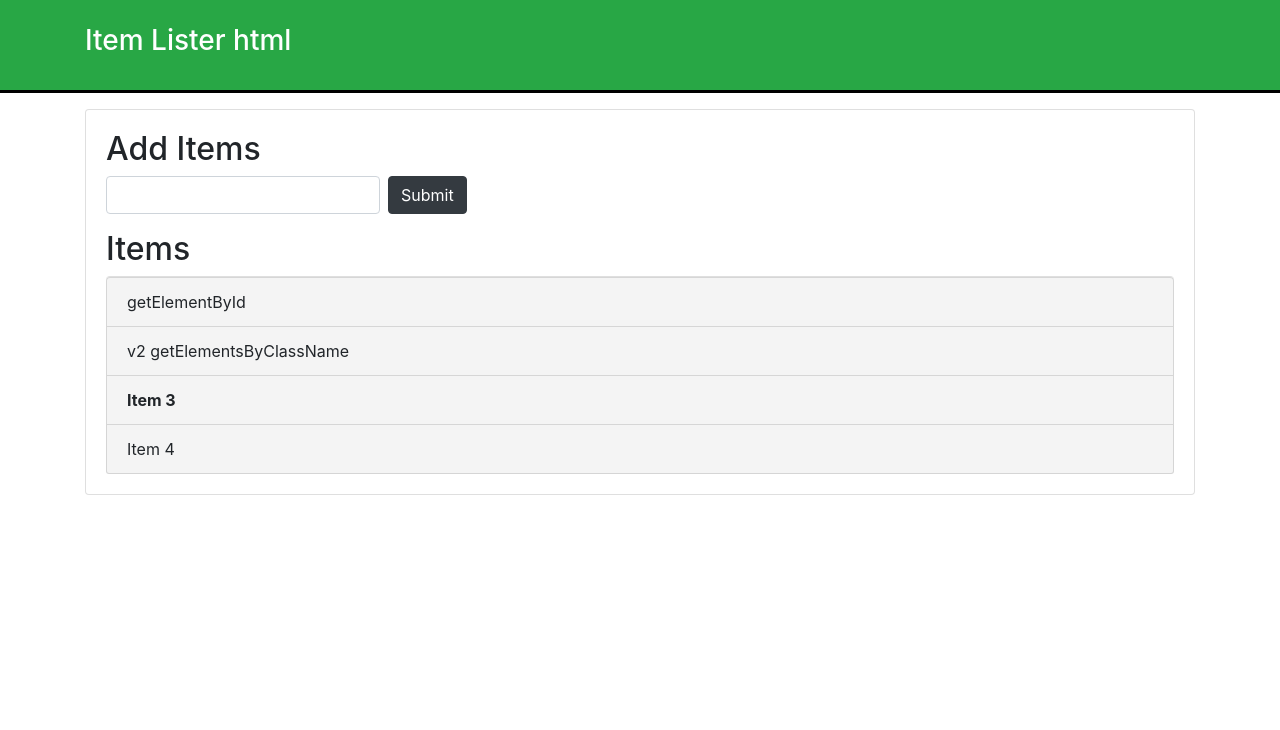
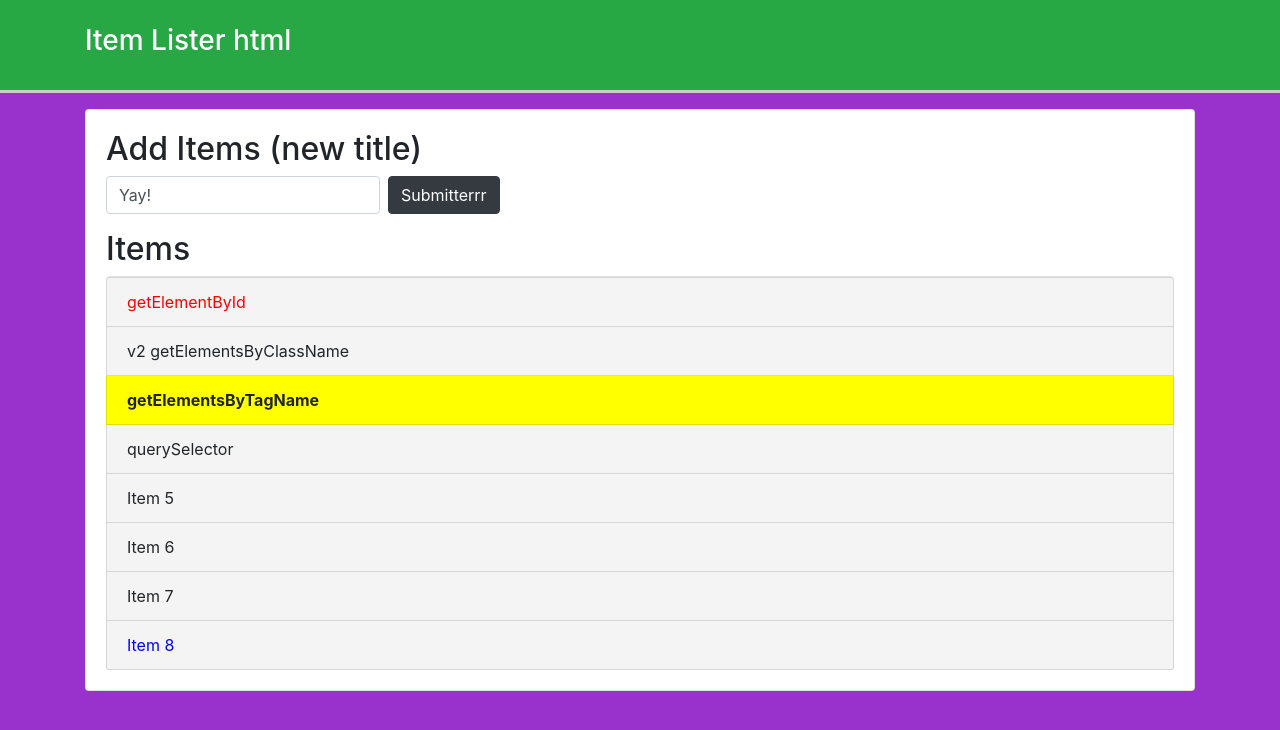
Before and after one commit to steelvelveteen/web-components-playground, a website built with webpack: page src/index.html in a window 1280 px wide. Built offline with nearby package versions, Linux system fonts and the light colour scheme.

Commit message:
Reviewed all forms of document.get stuff

```diff
--- a/package.json
+++ b/package.json
@@ -11,11 +11,13 @@
   },
   "devDependencies": {
     "css-loader": "^5.0.1",
+    "eslint-plugin-prettier": "^3.1.4",
     "file-loader": "^6.2.0",
     "html-loader": "^1.3.2",
     "html-webpack-plugin": "^4.5.0",
     "mini-css-extract-plugin": "^1.3.1",
     "node-sass": "^5.0.0",
+    "prettier": "^2.1.2",
     "sass-loader": "^10.1.0",
     "style-loader": "^2.0.0",
     "webpack": "^5.4.0",
--- a/src/index.html
+++ b/src/index.html
@@ -24,8 +24,12 @@
       <ul id="items" class="list-group">
         <li class="list-group-item">getElementById</li>
         <li class="list-group-item">getElementsByClassName</li>
-          <li class="list-group-item">Item 3</li>
-          <li class="list-group-item">Item 4</li>
+        <li class="list-group-item">getElementsByTagName</li>
+        <li class="list-group-item">querySelector</li>
+        <li class="list-group-item">Item 5</li>
+        <li class="list-group-item">Item 6</li>
+        <li class="list-group-item">Item 7</li>
+        <li class="list-group-item">Item 8</li>
       </ul>
     </div>
   </div>
--- a/src/index.ts
+++ b/src/index.ts
@@ -1,6 +1,4 @@
 import './style.scss';
-
-console.log('Hello typescript webpack template');
 
 console.dir(document);
 console.log(document.title);
@@ -17,11 +15,50 @@ if (header) {
     header.style.borderBottom = 'solid 3px #000';
 }
 
-//getElementsByClassName
+// getElementsByClassName
 // for typescript a casting to HTMLCollectionOf<HTMLElement> is required
-const items = document.getElementsByClassName('list-group-item')  as HTMLCollectionOf<HTMLElement>;;
+const items = document.getElementsByClassName('list-group-item') as HTMLCollectionOf<HTMLElement>;
 items[1].textContent = 'v2 getElementsByClassName';
 items[2].style.fontWeight = 'bold';
 for (var i = 0; i < items.length; i++) {
     items[i].style.backgroundColor = '#f4f4f4';
 }
+
+// getElementsByTagName
+// We'll get all the li elements on the page
+const li = document.getElementsByTagName('li') as HTMLCollectionOf<HTMLElement>;
+li[2].style.backgroundColor = 'yellow';
+for (var i = 0; i < li.length; i++) {
+    // li[i].style.backgroundColor = 'yellow';
+}
+
+// querySelector - querySelectorAll
+// Typescript cast to HTMLElement
+const newheader = document.querySelector('#main-header') as HTMLElement;
+if (newheader) newheader.style.borderBottom = 'solid 3px #ccc';
+
+// Typescript cast to HTMLInputElement
+const input = document.querySelector('input') as HTMLInputElement;
+input.value = 'Yay!';
+
+// Grabbing items by its type attribute
+var submit = document.querySelector('input[type="submit"]') as HTMLInputElement;
+if (submit)
+    submit.value = 'Submitterrr';
+
+// Since there are many in the .list-group-item it will only
+// affect the first one in the collection
+const item = document.querySelector('.list-group-item') as HTMLElement;
+if (item)
+    item.style.color = 'red';
+
+const last = document.querySelector('.list-group-item:last-child') as HTMLElement;
+if (last)
+    last.style.color = 'blue';
+
+// querySelectorAll
+const titles = document.querySelectorAll('.title');
+// titles.forEach((title: Element)=> {
+//     title.textContent = 'title element changed';
+// });
+titles[0].textContent = 'Add Items (new title)';
--- a/src/style.scss
+++ b/src/style.scss
@@ -1 +1,5 @@
 @import 'bootstrap/dist/css/bootstrap.css';
+
+body {
+    background-color: darkorchid;
+}
```
Also changed, not shown: src/style.css (deleted), 1 other file. Lines whose indentation alone changed are shown as unchanged.
